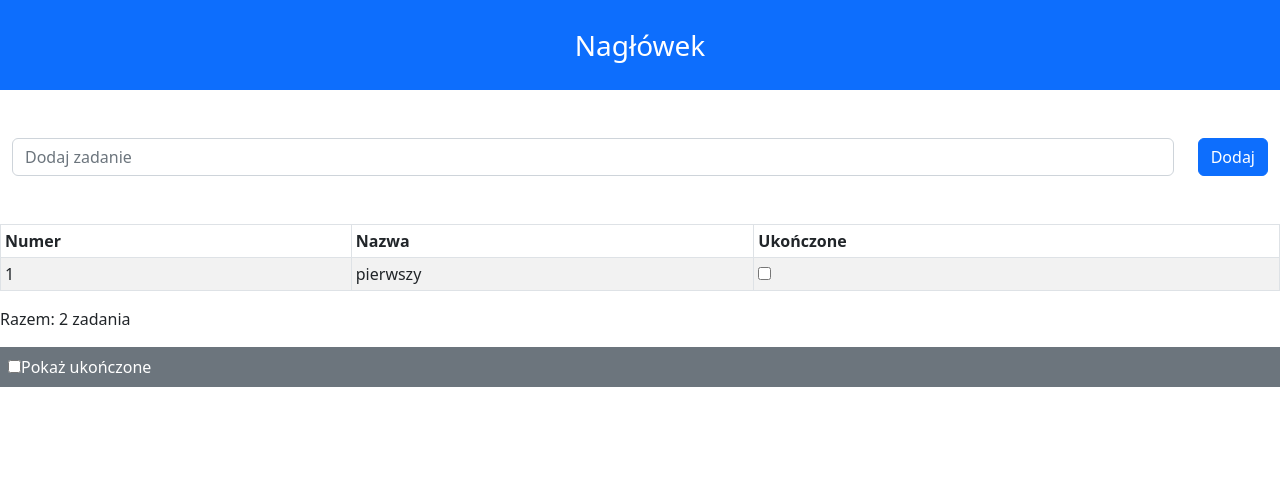
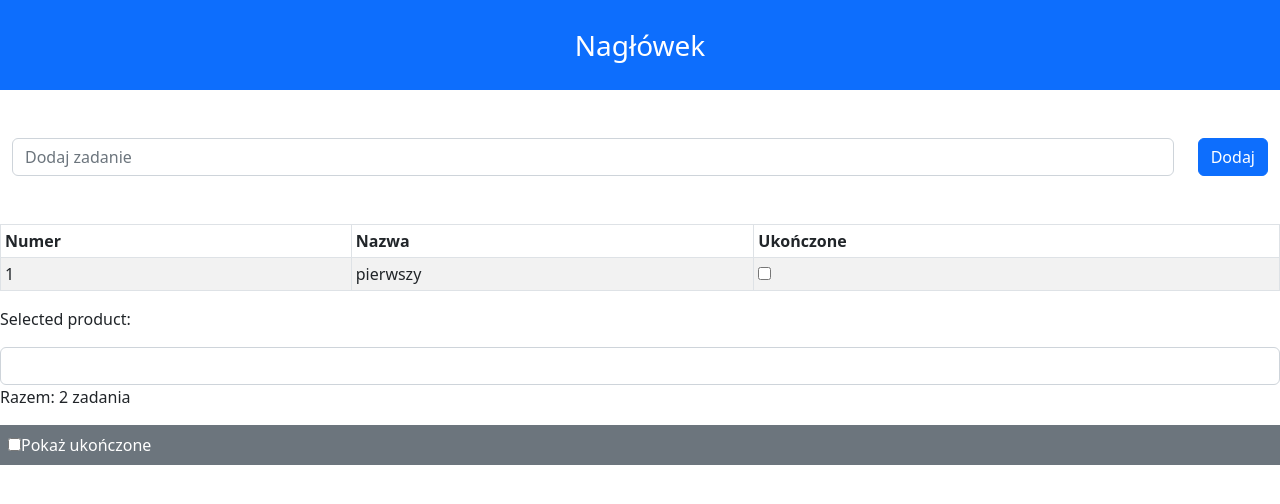
Before and after one commit to lukaszmn/szkolenie-angular, an Angular app in the folder todo/: page / in a window 1280 px wide. Shown: the top 504 px of the page. Built offline with nearby package versions, Linux system fonts and the light colour scheme.

Commit message:
Zdarzenia

```diff
--- a/todo/src/app/app.component.html
+++ b/todo/src/app/app.component.html
@@ -24,7 +24,7 @@
     </tr>
   </thead>
   <tbody>
-    <tr *ngFor="let item of tasks; let i = index">
+    <tr *ngFor="let item of tasks; let i = index" (mouseover)="selectRow($event, item.task)">
       <td>{{i+1}}</td>
       <td>{{item.task}}</td>
       <td>
@@ -39,6 +39,10 @@
   </tbody>
 </table>
 
+<p>Selected product: {{selectedProduct}}</p>
+
+<input type="text" class="form-control" (input)="select($event)" />
+
 <p>Razem: {{ itemCountText() }}</p>
 
 <div class="text-bg-secondary p-2">
--- a/todo/src/app/app.component.ts
+++ b/todo/src/app/app.component.ts
@@ -13,6 +13,8 @@ export class AppComponent {
   list = new TodoList();
 
   showCompleted = false;
+
+  selectedProduct: string | null = '';
 
   get tasks(): TodoItem[] {
     if (this.showCompleted)
@@ -42,4 +44,13 @@ export class AppComponent {
     this.list.list.push(new TodoItem(name));
   }
 
+  select(event: Event) {
+    this.selectedProduct = (event.target as HTMLInputElement).value;
+  }
+
+  selectRow(event: Event, nazwa: string) {
+    this.selectedProduct = nazwa;
+    (event.target as HTMLInputElement).classList.add('bg-info');
+  }
+
 }
```
